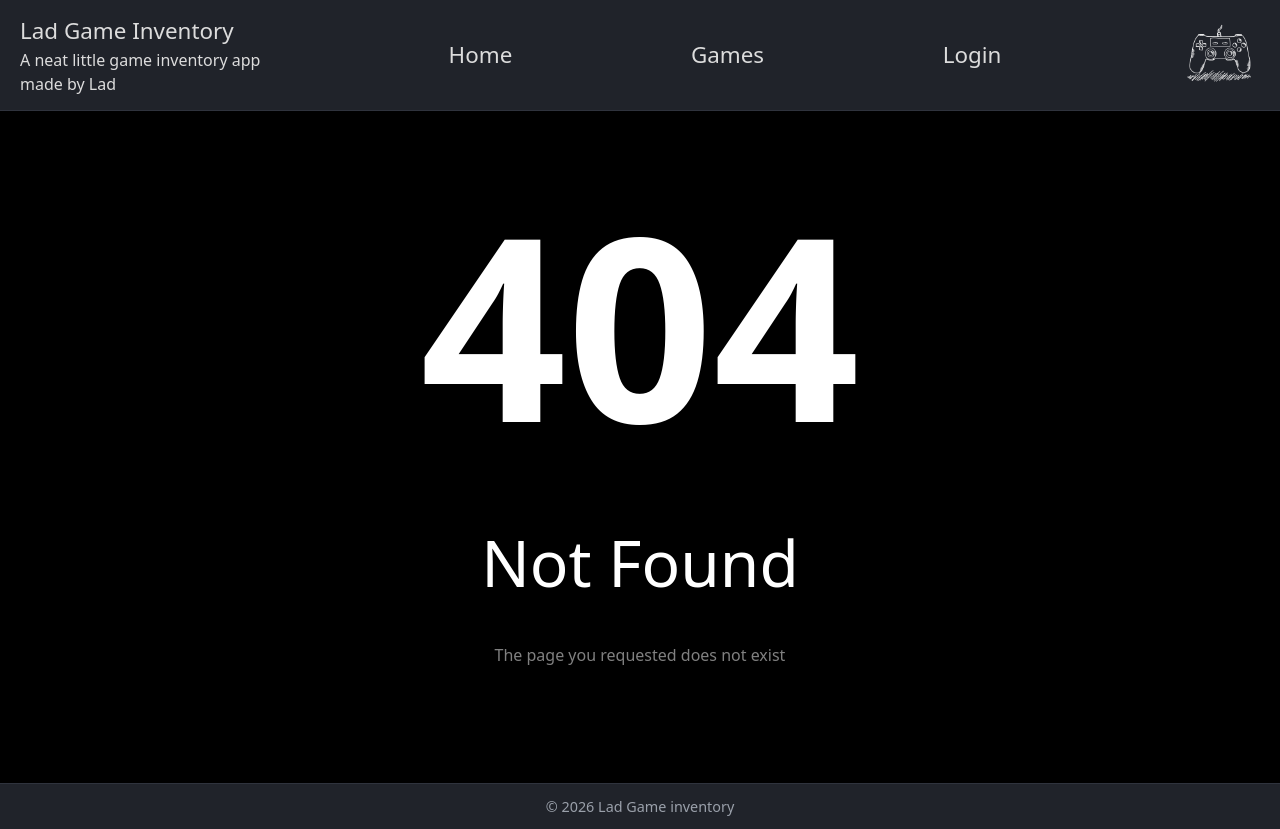
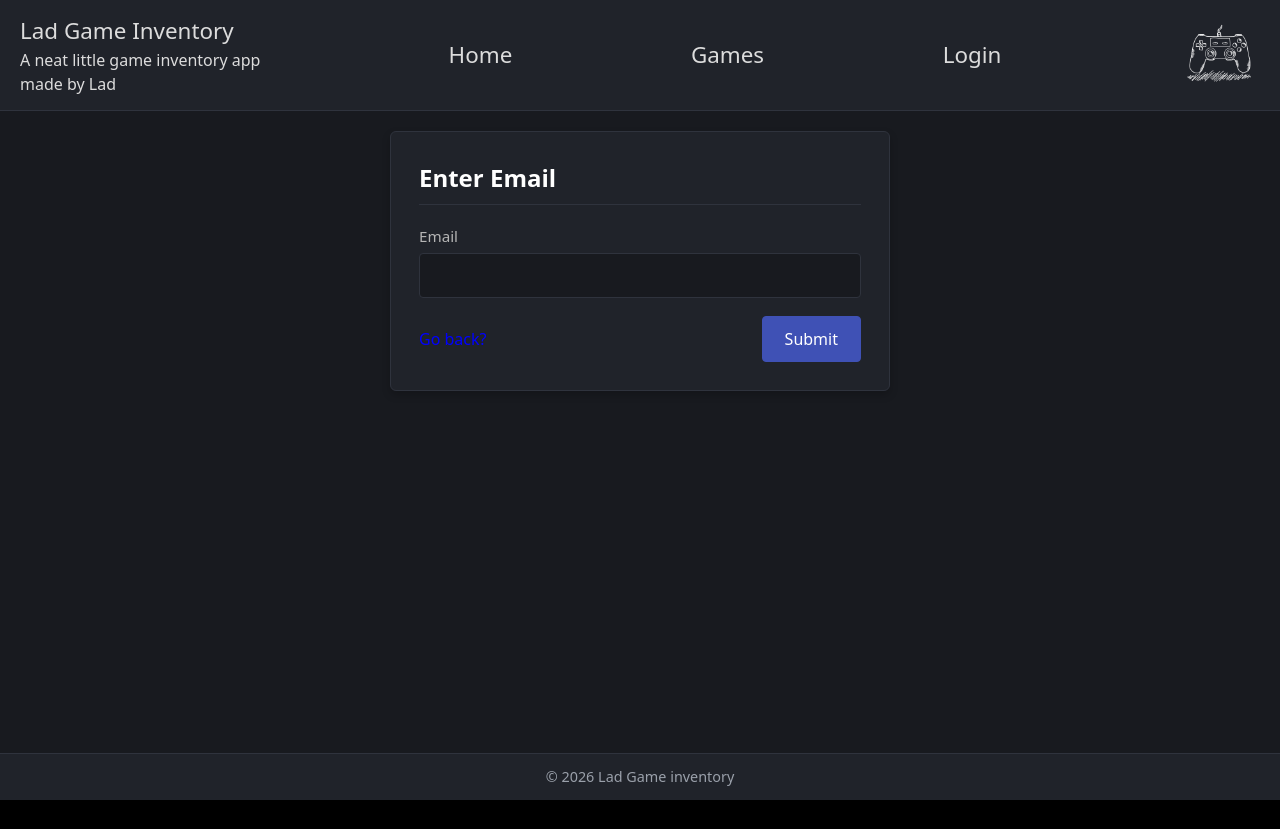
Before and after one commit to Ladzsz/LadGameInventory, a React (Vite) app in the folder frontend/UI/: page /forgot-pass in a window 1280 px wide. Before the commit this address had no page. After the commit the page ends 800 px from the top, so only its background shows below. Built offline with nearby package versions, Linux system fonts and the light colour scheme; a web font is replaced by a local one.

Commit message:
created UI for forgot password

```diff
--- a/frontend/UI/src/App.jsx
+++ b/frontend/UI/src/App.jsx
@@ -9,6 +9,7 @@ import GamePage from "./pages/gamepage";
 import CategoryPage from "./pages/categoryPage";
 import CategoryForm from "./pages/categoryForm";
 import AuthForm from "./pages/loginForm";
+import ForgotPass from "./pages/forgotpass";
 import ProtectedRoute from "./components/protectedRoute";
 import ErrorPage from "./components/error";
 import { BrowserRouter as Router, Routes, Route } from "react-router-dom";
@@ -67,6 +68,7 @@ function App() {
           {/* unProtected routes */}
           <Route path="/games" element={<GamePage />} />
           <Route path="/categories" element={<CategoryPage />} />
+          <Route path="/forgot-pass" element={<ForgotPass />} />
 
           <Route
             path="*"
--- /dev/null
+++ b/frontend/UI/src/assets/styles/loginform.css
@@ -0,0 +1,13 @@
+#bottom-text-div {
+  display: flex;
+  justify-content: space-around;
+  flex-direction: column;
+  gap: 10px;
+}
+
+#login-form__actions {
+  display: flex;
+  flex-direction: row-reverse;
+  justify-content: space-between;
+  margin-top: 30px;
+}
--- /dev/null
+++ b/frontend/UI/src/pages/forgotpass.jsx
@@ -0,0 +1,81 @@
+import { useState } from "react";
+import { useNavigate } from "react-router-dom";
+import { Link } from "react-router-dom";
+
+function ForgotPass() {
+  //setting state
+  const [email, setEmail] = useState("");
+  const [error, setError] = useState("");
+  const navigate = useNavigate();
+
+  //function to handle submit
+  const handleSubmit = async (e) => {
+    e.preventDefault();
+    //setting up endpoint and body
+    const endpoint = "http://localhost:5000/api/users/forgot-password";
+    const body = { email };
+
+    //try block to make API call
+    try {
+      const response = await fetch(endpoint, {
+        method: "POST",
+        headers: { "Content-Type": "application/json" },
+        body: JSON.stringify(body),
+      });
+
+      //handling response if email sent fails
+      if (!response.ok) {
+        const errData = await response.json();
+        throw new Error(errData.message || "Please enter valid email ");
+      }
+
+      //success block
+      const data = await response.json();
+      if (response.ok) {
+        alert(data.message);
+        navigate("/login");
+      } else {
+        setError(data.error || "Something went wrong");
+      }
+    } catch (err) {
+      setError(err.message);
+    }
+  };
+
+  //rendering form
+  return (
+    <form id="forgotpassForm" className="game-form" onSubmit={handleSubmit}>
+      <h2 className="game-form__title">Enter Email</h2>
+
+      {error && <p className="game-form__error">{error}</p>}
+
+      <div className="game-form__field">
+        <label>Email</label>
+        <input
+          type="email"
+          value={email}
+          onChange={(e) => setEmail(e.target.value)}
+          required
+        />
+      </div>
+
+      <div
+        style={{
+          display: "flex",
+          justifyContent: "space-between",
+          alignItems: "center",
+        }}
+      >
+        <Link to="/login" style={{ color: "blue" }}>
+          Go back?
+        </Link>
+
+        <button className="btn btn--primary" type="submit">
+          Submit
+        </button>
+      </div>
+    </form>
+  );
+}
+
+export default ForgotPass;
--- a/frontend/UI/src/pages/loginForm.jsx
+++ b/frontend/UI/src/pages/loginForm.jsx
@@ -1,5 +1,7 @@
 import { useState } from "react";
 import { useNavigate } from "react-router-dom";
+import { Link } from "react-router-dom";
+import "../assets/styles/loginform.css";
 
 function AuthForm() {
   //setting states
@@ -91,24 +93,33 @@ function AuthForm() {
         />
       </div>
 
-      <div className="game-form__actions">
+      <div id="login-form__actions" className="game-form__actions">
         <button className="btn btn--primary" type="submit">
           {mode === "login" ? "Login" : "Register"}
         </button>
-      </div>
 
+        <div id="bottom-text-div">
           <p
             className="game-form__toggled"
             style={{
               cursor: "pointer",
               color: "blue",
               display: "inline-block",
-          marginTop: "10px",
             }}
             onClick={() => setMode(mode === "login" ? "register" : "login")}
           >
-        {mode === "login" ? "Create an account?" : "Already have an account?"}
+            {mode === "login"
+              ? "Create an account?"
+              : "Already have an account?"}
           </p>
+
+          {mode === "login" && (
+            <Link to="/forgot-pass" style={{ color: "blue" }}>
+              Forgot Password?
+            </Link>
+          )}
+        </div>
+      </div>
     </form>
   );
 }
```
Also changed, not shown: frontend/UI/src/pages/newpassword.jsx (added). Lines whose indentation alone changed are shown as unchanged.
